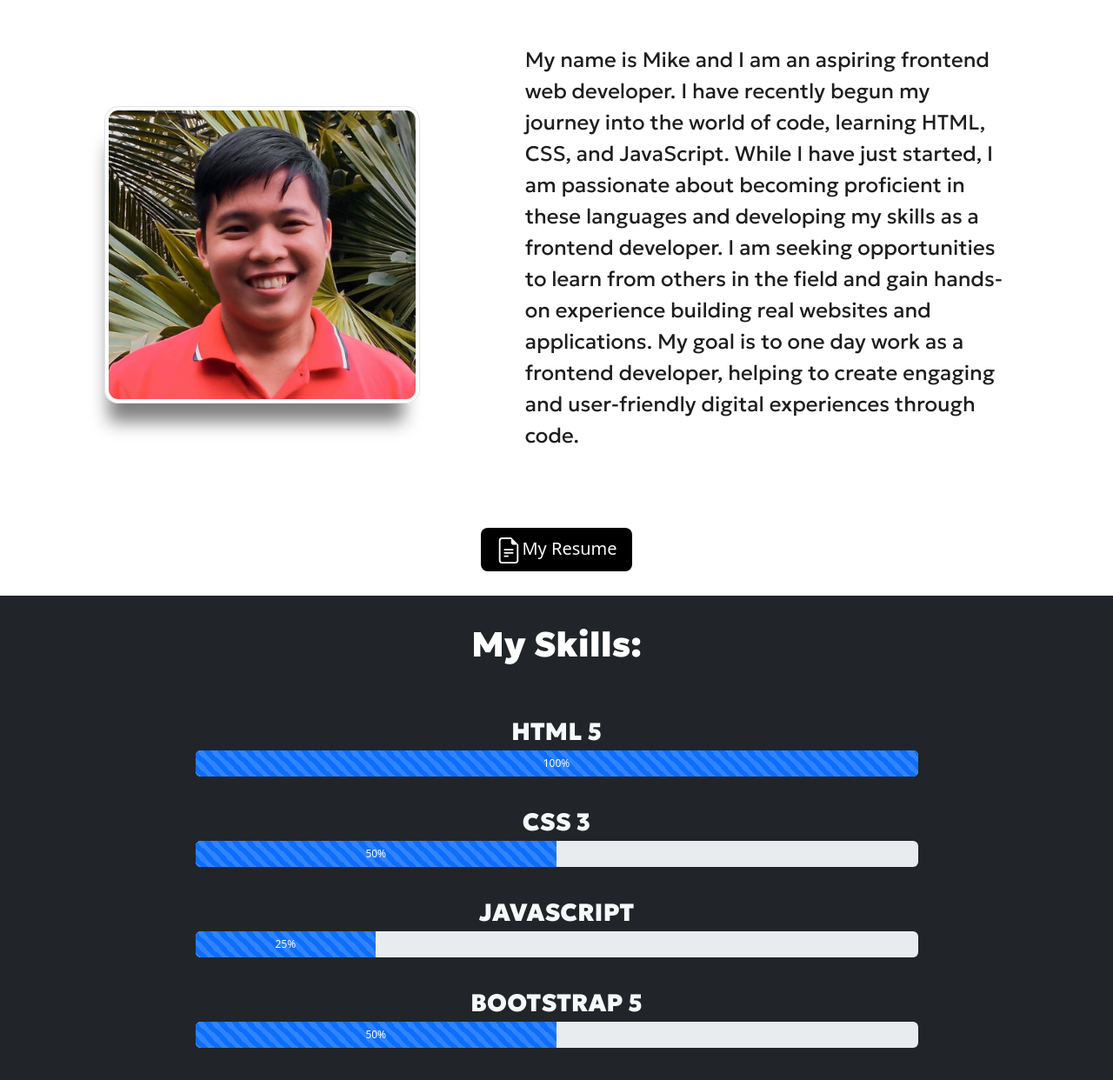
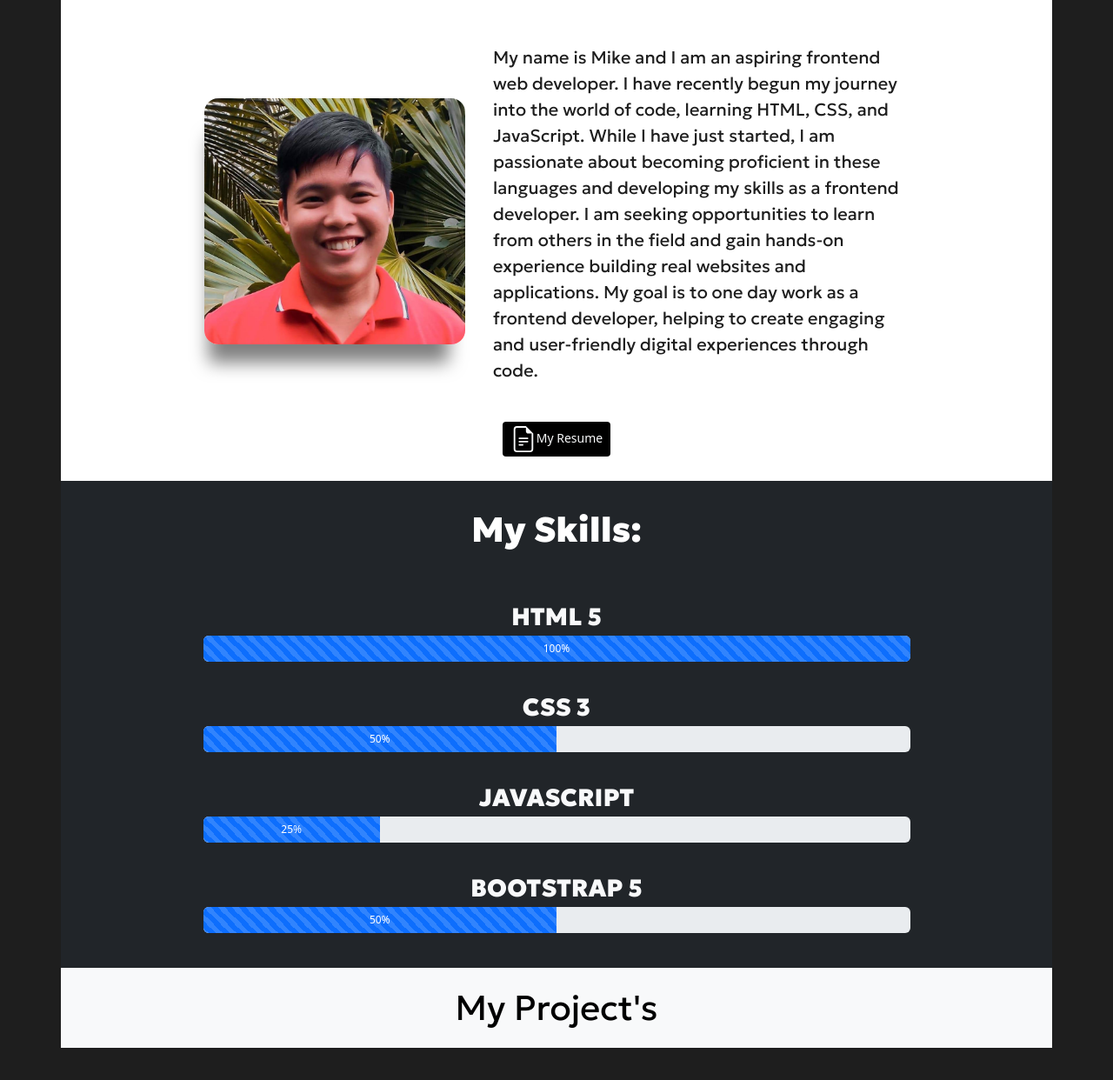
Before and after one commit to emikehenri/emikehenri.github.io, a website: page index.html in a window 1280 px wide. Shown: the part 444-1686 px from the top of the page at 87% size. Drawn offline with nearby package versions, Linux system fonts and the light colour scheme; a web font is replaced by a local one.

Commit message:
Update index.html

```diff
--- a/index.html
+++ b/index.html
@@ -177,25 +177,25 @@ transition:transform 0.3s;
         </div>
     </div>
 </nav>
-<div class = "container-fluid d-flex flex-column justify-content-center align-items-center py-5 my-2" id="ground">
+<div class = "container-lg d-flex flex-column justify-content-center align-items-center py-5 my-2" id="ground">
         <span id="head" class = "text-nowrap py-3 lh-1 log mx-auto text-light" style = "font-family:var(--font-fam-two);"><span id = "head" style = "color:#F3B50A;">Hi!</span> Im <br><span id = "head" style = "color:#64C0F2;">Mike</span><br><span id = "head"  class = "fw-bold" style = "color:#56FC61;">Edralin</span> </span>
         <p id = "bott" class = " zoomin fs-3 text-white mb-4 spag log" style = "font-family:var(--font-fam-two);">An Aspiring Frontend Developer</p>
         <!-- <button class = "zoomin btn btn-lg text-light fw-bold w-25" style = "background-color:#06C767; position:relative; bottom:2rem;">Contact Me</button> -->
            </div>
 <!-- About me section -->
 <section id = "section-1">
-    <div class = "container-fluid py-2" style = "background-color:#FFFF;">
+    <div class = "container-lg py-2" style = "background-color:#FFFF;">
         <div class = "row d-flex flex-row justify-content-center mx-3">
             <div class = "col-lg-9 d-flex justify-content-center my-4 me-2 py-1">
                 <span class = "display-6 text-center sp fw-italic" style = "color:#1e1e1e;">About me:</span><br>
             </div>
         </div>
         <div class = "row d-flex justify-content-center mx-5 my-3">
-            <div class = "col-lg-4 d-flex justify-content-center align-items-center mx-auto"  >
-                <img id = "second-logo" src = "Assets/images/new-prof.jpg" class = "img-thumbnail bg-transparent rounded-4">
+            <div class = "col-lg-4 d-flex justify-content-center align-items-center"  >
+                <img id = "second-logo" src = "Assets/images/new-prof.jpg" width = 300px height = auto class = "img-fluid bg-transparent rounded-4">
                </div>
-                <div class = "col-lg-6 d-flex justify-content-center my-4 mx-auto align-items-center">
-                        <p class = "fs-4 text-start lh-5 tex-nowrap sp" style = "color:#1e1e1e;">My name is Mike and I am an aspiring frontend web developer. I have recently begun my journey into the world of code, learning HTML, CSS, and JavaScript.
+                <div class = "col-lg-6 d-flex justify-content-center my-4 align-items-center">
+                        <p class = "fs-5 text-start lh-5 tex-nowrap sp" style = "color:#1e1e1e;">My name is Mike and I am an aspiring frontend web developer. I have recently begun my journey into the world of code, learning HTML, CSS, and JavaScript.
 
                         While I have just started, I am passionate about becoming proficient in these languages and developing my skills as a frontend developer.
 
@@ -203,8 +203,8 @@ transition:transform 0.3s;
                          </p>
 
                 </div>
-                <div id = "third-butt" class = "container d-flex justify-content-center my-1 mt-5 align-items-center">
-                    <button class = "zoomin btn btn-lg text-light" name = "button" style = "background-color:#000;"><svg xmlns="http://www.w3.org/2000/svg" width="30" height="30" fill="currentColor" class="bi bi-file-earmark-text" viewBox="0 0 16 16">
+                <div id = "third-butt" class = "container d-flex justify-content-center my-1 align-items-center">
+                    <button class = "zoomin btn btn-sm text-light" name = "button" style = "background-color:#000;"><svg xmlns="http://www.w3.org/2000/svg" width="30" height="30" fill="currentColor" class="bi bi-file-earmark-text" viewBox="0 0 16 16">
                             <path d="M5.5 7a.5.5 0 0 0 0 1h5a.5.5 0 0 0 0-1h-5zM5 9.5a.5.5 0 0 1 .5-.5h5a.5.5 0 0 1 0 1h-5a.5.5 0 0 1-.5-.5zm0 2a.5.5 0 0 1 .5-.5h2a.5.5 0 0 1 0 1h-2a.5.5 0 0 1-.5-.5z"/>
                             <path d="M9.5 0H4a2 2 0 0 0-2 2v12a2 2 0 0 0 2 2h8a2 2 0 0 0 2-2V4.5L9.5 0zm0 1v2A1.5 1.5 0 0 0 11 4.5h2V14a1 1 0 0 1-1 1H4a1 1 0 0 1-1-1V2a1 1 0 0 1 1-1h5.5z"/>
                           </svg>My Resume</button>
@@ -214,7 +214,7 @@ transition:transform 0.3s;
 </section>
 <!-- my skills section -->
 <section id = "section-2">
-<div class = "container-fluid bg-dark py-2">
+<div class = "container-lg bg-dark py-2">
     <span class = "display-6 d-flex justify-content-center sp fw-semibold py-4" style = "color:#FFFF;">My Skills:</span>
     <div class = "container my-3 ">
         <div class = "row d-flex justify-content-center">
@@ -249,7 +249,7 @@ transition:transform 0.3s;
 </section>
 <!-- contact me section -->
 <section id = "section-3">
-    <div class = "container-fluid bg-light">
+    <div class = "container-lg bg-light">
         <span class = "fs-1 d-flex justify-content-center  sp  py-3" style = "color:#000;">My Project's</span>
         <!-- <div class = "container my-3 bg-danger">
             <div class = "row">
```
